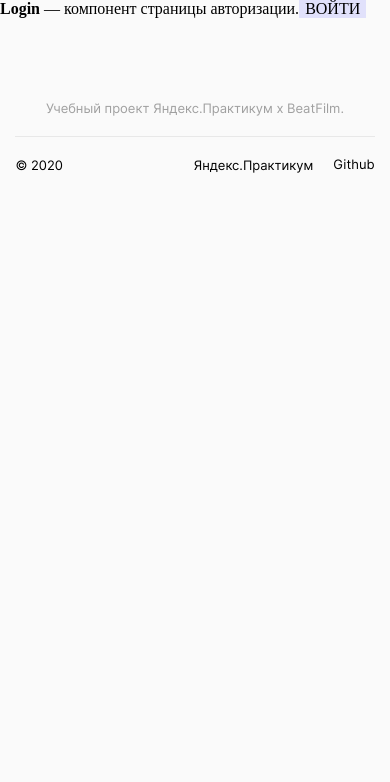
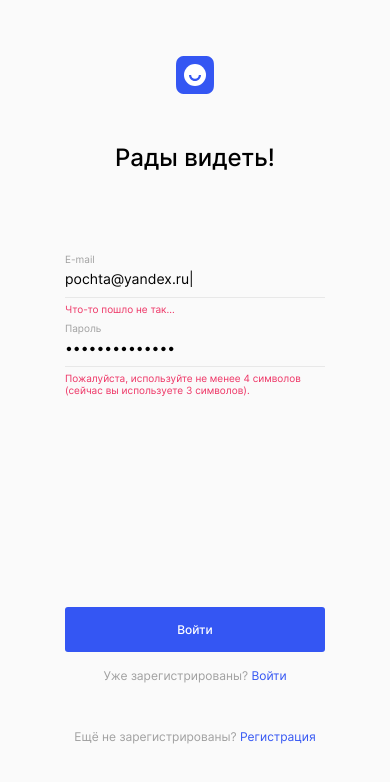
Before and after one commit to forgohill/movies-explorer-frontend, a React (Create React App) app: page /signin in a window 390 px wide. Shown: the top 782 px of the page. Built offline with nearby package versions, Linux system fonts and the light colour scheme.

Commit message:
🔠 Задачи по верстке Register Auth

```diff
--- a/src/components/AuthForm/AuthForm.css
+++ b/src/components/AuthForm/AuthForm.css
@@ -0,0 +1,146 @@
+.auth {
+  margin: 0 auto;
+}
+
+.auth__title {
+  margin: 0;
+  padding: 0;
+
+  color: #000;
+  font-family: Inter;
+  font-size: 24px;
+  font-style: normal;
+  font-weight: 500;
+  line-height: 1.2;
+}
+
+.auth__form {
+  margin: 40px 0 0 0;
+  display: flex;
+  flex-direction: column;
+
+  width: 100%;
+  max-width: 396px;
+}
+
+.auth__label {
+  position: relative;
+  margin: 24px 0 0 0;
+  padding: 0;
+
+  display: flex;
+  flex-direction: column;
+  /* gap: 5px; */
+  color: #A0A0A0;
+  font-family: Inter;
+  font-size: 10px;
+  font-weight: 400;
+  line-height: 1.2;
+}
+
+.auth__label:first-child {
+  margin: 0;
+}
+
+
+.auth__input {
+  margin: 5px 0 0 0;
+  padding: 0 0 10px 0;
+  /* height: 28px; */
+
+  color: #000;
+  font-family: Inter;
+  font-size: 14px;
+  font-style: normal;
+  font-weight: 400;
+  line-height: normal;
+
+  outline: none;
+  border: 0;
+  box-sizing: border-box;
+  border-bottom: 1px solid #E8E8E8;
+
+  background-color: #FAFAFA;
+}
+
+.auth__input:focus {
+  border-bottom: 1px solid #3456F3
+}
+
+
+.auth__input_error {
+  color: #EE3465;
+}
+
+
+.auth__error {
+  position: absolute;
+
+  /* margin: 6px 0 0; */
+  margin: 0;
+  padding: 0;
+
+  top: 50px;
+  color: #EE3465;
+  font-family: Inter;
+  font-size: 10px;
+  font-style: normal;
+  font-weight: 400;
+  line-height: normal;
+}
+
+.auth__error_name {}
+
+.auth__error_email {}
+
+.auth__error_pwd {}
+
+.auth__btn {
+  margin: 152px 0 0;
+  padding: 0;
+  width: 396px;
+  height: 45px;
+
+  color: #FFF;
+  text-align: center;
+  font-family: Inter;
+  font-size: 14px;
+  font-weight: 500;
+  line-height: 1.21;
+
+  border: 0;
+  border-radius: 3px;
+  outline: none;
+  /* background-color: transparent; */
+  background-color: #3456F3;
+
+  cursor: pointer;
+}
+
+.auth__btn:hover {
+  background-color: rgba(52, 87, 243, .8);
+  transition: 1s ease;
+}
+
+@media screen and (max-width: 450px) {
+
+  .auth__title {
+    text-align: center;
+  }
+
+
+  .auth__form {
+    margin: 80px 0 0 0;
+    max-width: 260px;
+  }
+
+  .auth__btn {
+    margin: 240px 0 0;
+
+    font-size: 12px;
+    line-height: 1.25;
+
+    width: 260px;
+    height: 45px;
+  }
+}
--- a/src/components/AuthForm/AuthForm.js
+++ /dev/null
@@ -1,13 +0,0 @@
-import React from 'react';
-
-const AuthForm = ({ ...props }) => {
-  console.log(props);
-
-  return (
-    <div>
-
-    </div>
-  );
-}
-
-export default AuthForm;
--- /dev/null
+++ b/src/components/AuthForm/AuthForm.jsx
@@ -0,0 +1,28 @@
+import React from 'react';
+import { Link } from 'react-router-dom';
+import './AuthForm.css';
+
+
+const AuthForm = ({ title, ...props }) => {
+  console.log(props);
+
+  return (
+    <>
+      <h1 className='auth__title'>{title}</h1>
+      <form className='auth__form'>
+        {props.children}
+      </form>
+      <div className='register__wrapper'>
+        <p className="register__paragraph">Уже зарегистрированы? <Link
+          to='/signin'
+          className='register__link links__hover'
+        >
+          Войти
+        </Link>
+        </p>
+      </div>
+    </>
+  );
+}
+
+export default AuthForm;
--- a/src/components/Footer/Footer.jsx
+++ b/src/components/Footer/Footer.jsx
@@ -7,6 +7,8 @@ const Footer = () => {
   const { pathname } = useLocation();
 
   return (
+    pathname === '/' || pathname === '/movies' || pathname === '/saved-movies' || pathname === '/profile'
+      ?
       <footer className={`footer ${pathname === '/movies' ? 'footer_movies' : ''}`}>
         <h3 className="footer__title">Учебный проект Яндекс.Практикум х BeatFilm.</h3>
         <div className="footer__line"></div>
@@ -18,6 +20,7 @@ const Footer = () => {
           </div>
         </div>
       </footer>
+      : <></>
   );
 }
 
--- a/src/components/Header/Header.css
+++ b/src/components/Header/Header.css
@@ -27,6 +27,13 @@
   background-color: #fafafa;
 }
 
+.header_auth {
+  margin: 0 auto;
+  padding: 70px 0px 40px;
+  min-height: auto;
+  width: 396px;
+}
+
 .header__logo {
   display: block;
   width: 38px;
@@ -43,6 +50,23 @@
   .header {
     padding: 15px 30px 15px;
   }
+
+  .header_auth {
+    /* margin: 0 auto; */
+    padding: 232px 0px 40px;
+    /* min-height: auto; */
+    /* width: 396px; */
+  }
+}
+
+@media screen and (max-width: 450px) {
+  .header_auth {
+    /* margin: 0 auto; */
+    padding: 56px 0px 50px;
+    /* min-height: auto; */
+    /* width: 260px; */
+    width: auto;
+  }
 }
 
 @media screen and (max-width: 320px) {
@@ -50,6 +74,7 @@
     /* margin: 14px auto; */
     padding: 14px 14px;
   }
+
 }
 
 /* @media screen and (max-width: 320px) {} */
--- a/src/components/Header/Header.jsx
+++ b/src/components/Header/Header.jsx
@@ -19,7 +19,9 @@ const Header = ({
         <Navigation onAuth={onAuth} />
         <BurgerMenu />
       </header>
-      : null
+      : <header className='header header_auth'>
+        <Link to='/' className='header__logo links__hover'></Link>
+      </header>
   );
 }
 
--- a/src/components/Login/Login.css
+++ b/src/components/Login/Login.css
@@ -1,13 +1,43 @@
-.login__link {
-  padding: 6px;
-  text-decoration: none;
-  color: black;
-  background-color: rgba(0, 0, 255, .1);
+.login {}
+
+.login__title {
+  margin: 0;
+  padding: 0;
+
+  color: #000;
+  font-family: Inter;
+  font-size: 24px;
+  font-style: normal;
+  font-weight: 500;
+  line-height: 1.2;
 }
 
-.login__link:hover {
+.login__paragraph {
+  margin: 16px 0 0;
+  padding: 0 0 232px 0;
 
+  color: #A0A0A0;
+  text-align: center;
+  font-family: Inter;
+  font-size: 14px;
+  font-weight: 400;
+  line-height: 1.21;
+}
+
+.login__link {
+  margin: 0;
+  padding: 0;
   text-decoration: none;
-  color: black;
-  background-color: cadetblue;
+
+  color: #3456F3;
 }
+
+
+
+@media screen and (max-width: 450px) {
+  .login__paragraph {
+    padding: 0 0 30px 0;
+    font-size: 12px;
+    line-height: 1.25;
+  }
+}
--- a/src/components/Login/Login.jsx
+++ b/src/components/Login/Login.jsx
@@ -1,5 +1,5 @@
 import React from 'react';
-import { Link } from 'react-router-dom';
+import { Link, useLocation } from 'react-router-dom';
 import './Login.css';
 import { AuthorizedContext } from '../../contexts/AuthorizedContext';
 import AuthForm from '../AuthForm/AuthForm'
@@ -8,22 +8,60 @@ const Login = ({
 }) => {
   const Authorized = React.useContext(AuthorizedContext);
   console.log(Authorized);
+  const { pathname } = useLocation();
+
+  const handleClick = (e) => {
+    e.preventDefault();
+    onAuth();
+  }
 
   return (
-    <main>
-      <b>Login</b> — компонент страницы авторизации.
-      <Link
-        to='/'
-        className='login__link'
-        onClick={onAuth}
+    <main className='login auth'>
+      <AuthForm
+        title={'Рады видеть!'}
       >
-        ВОЙТИ
-      </Link>
 
-      <AuthForm>
-        <div>РЕБЕНОЧЕК</div>
-      </AuthForm>
-    </main>
+        <label
+          className='auth__label'
+          htmlFor='email'>E-mail
+          <input
+            value='pochta@yandex.ru|'
+            className='auth__input' id='email'
+            type='text'
+          />
+          <span
+            className='auth__error auth__error_email'>Что-то пошло не так...</span>
+        </label>
+        <label
+          className='auth__label'
+          htmlFor='pwd'>Пароль
+          <input
+            value='••••••••••••••'
+            className='auth__input' id='pwd'
+            type='text'
+          />
+          <span
+            className='auth__error auth__error_pwd'>
+            Пожалуйста, используйте не менее 4 символов (сейчас вы используете 3 символов).
+          </span>
+          {/* className='auth__error auth__error_pwd'>Что то  не так.</span> */}
+        </label>
+        <button
+          type='button'
+          onClick={handleClick}
+          to='/'
+          className='auth__btn'>Войти</button>
+      </AuthForm >
+      <div className='login__wrapper'>
+        <p className="login__paragraph">Ещё не зарегистрированы? <Link
+          to='/signup'
+          className='login__link links__hover'
+        >
+          Регистрация
+        </Link>
+        </p>
+      </div>
+    </main >
   );
 }
 
--- a/src/components/Register/Register.css
+++ b/src/components/Register/Register.css
@@ -0,0 +1,43 @@
+.register {}
+
+.register__title {
+  margin: 0;
+  padding: 0;
+
+  color: #000;
+  font-family: Inter;
+  font-size: 24px;
+  font-style: normal;
+  font-weight: 500;
+  line-height: 1.2;
+}
+
+.register__paragraph {
+  margin: 16px 0 0;
+  padding: 0 0 232px 0;
+
+  color: #A0A0A0;
+  text-align: center;
+  font-family: Inter;
+  font-size: 14px;
+  font-weight: 400;
+  line-height: 1.21;
+}
+
+.register__link {
+  margin: 0;
+  padding: 0;
+  text-decoration: none;
+
+  color: #3456F3;
+}
+
+
+
+@media screen and (max-width: 450px) {
+  .register__paragraph {
+    padding: 0 0 30px 0;
+    font-size: 12px;
+    line-height: 1.25;
+  }
+}
--- a/src/components/Register/Register.jsx
+++ b/src/components/Register/Register.jsx
@@ -1,17 +1,60 @@
 import React from 'react';
-import { Link } from 'react-router-dom';
+
+import { Link, useLocation } from 'react-router-dom';
+import AuthForm from '../AuthForm/AuthForm';
+import './Register.css';
+
 const Register = () => {
+
+  const { pathname } = useLocation();
+
   return (
-    <div>
-      <b>Register</b> — компонент страницы регистрации.
-      <Link
-        to='/signin'
-        className='login__link'
+    <main className='register auth'>
+      <AuthForm
+        title={'Добро пожаловать!'}
+      >
+        <label
+          className='auth__label'
+          htmlFor='name'>Имя
+          <input
+            value='Виталий'
+            className='auth__input' id='name'
+            type='text'
+          />
+          <span
+            className='auth__error auth__error_name'>Что-то пошло не так...</span>
+        </label>
+        <label
+          className='auth__label'
+          htmlFor='email'>E-mail
+          <input
+            value='pochta@yandex.ru|'
+            className='auth__input' id='email'
+            type='text'
+          />
+          <span
+            className='auth__error auth__error_email'>Что-то пошло не так...</span>
+        </label>
+        <label
+          className='auth__label'
+          htmlFor='pwd'>Пароль
+          <input
+            value='••••••••••••••'
+            className='auth__input auth__input_error' id='pwd'
+            type='text'
+          />
+          <span
+            className='auth__error auth__error_pwd'>
+            Пожалуйста, используйте не менее 4 символов (сейчас вы используете 3 символов).
+          </span>
+          {/* className='auth__error auth__error_pwd'>Что то  не так.</span> */}
+        </label>
+        <button
+          type='submit'
+          className='auth__btn'>Зарегистрироваться</button>
+      </AuthForm >
 
-      >
-        РЕГИСТРАЦИЯ
-      </Link>
-    </div>
+    </main >
   );
 }
 
```
Lines whose indentation alone changed are shown as unchanged.
